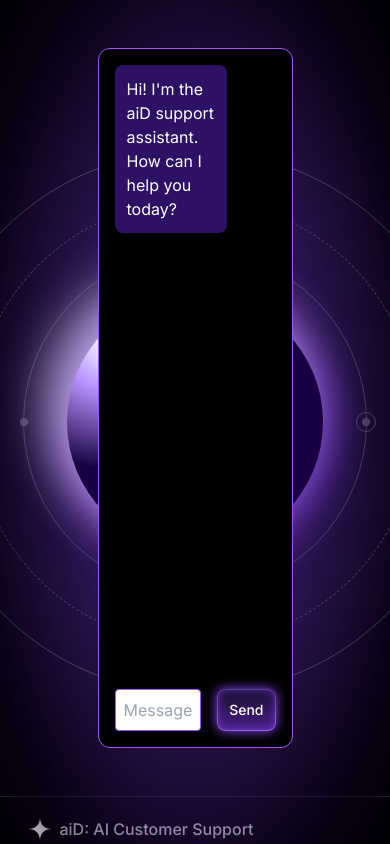
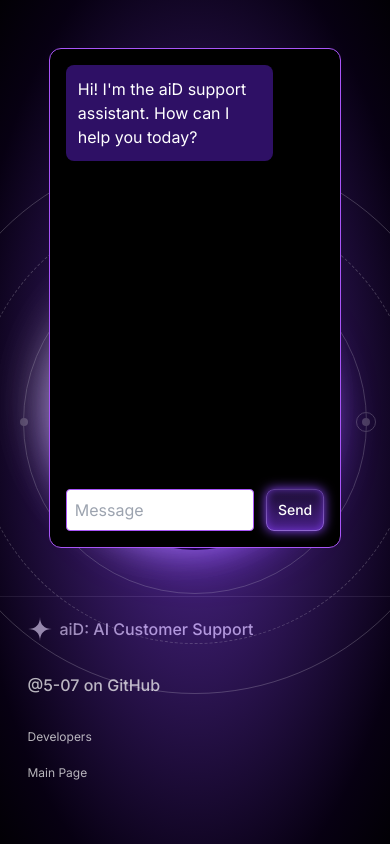
Before and after one commit to 5-07/aiD, a Next.js app: page /chat in a window 390 px wide. Shown: the top 844 px of the page. Built offline with nearby package versions, Linux system fonts and the light colour scheme.

Commit message:
made the chat box responsive to phones  :(

```diff
--- a/src/app/chat/page.tsx
+++ b/src/app/chat/page.tsx
@@ -104,8 +104,8 @@ export default function Chat() {
       {/*end rings*/}
 
       {/*chat container*/}
-      <div className="flex justify-center items-center my-12">
-        <div className="relative w-1/2 lg:w-1/3 h-[700px] border border-purple-500 p-4 flex flex-col space-y-4 bg-black rounded-xl z-50">
+      <div className="flex justify-center items-center my-12 w-full max-h-[80%] sm:max-h-[70%] md:max-h-[50%]">
+        <div className="relative w-full sm:w-3/4 md:w-2/3 lg:w-1/2 xl:w-1/3 h-[500px] sm:h-[500px] md:h-[500px] border border-purple-500 p-4 flex flex-col space-y-4 bg-black rounded-xl z-50">
           <div className="flex-grow overflow-auto flex flex-col space-y-2">
             {messages.map((message, index) => (
               <div
@@ -115,7 +115,7 @@ export default function Chat() {
                 }`}
               >
                 <div
-                  className={`p-3 rounded-lg text-white max-w-[70%] shadow-md ${
+                  className={`p-3 rounded-lg text-white max-w-[90%] sm:max-w-[80%] md:max-w-[70%] shadow-md' ${
                     message.role === "assistant"
                       ? "bg-violet-950"
                       : "bg-purple-950"
@@ -133,7 +133,7 @@ export default function Chat() {
             ))}
             <div ref={messagesEndRef} />
           </div>
-          <div className="flex flex-col sm:flex-row gap-4 w-full">
+          <div className="flex flex-row gap-2 sm:gap-3 md:gap-4 w-full">
             <input
               type="text"
               className="w-[90%] p-2 border border-purple-500 rounded text-black"
```
